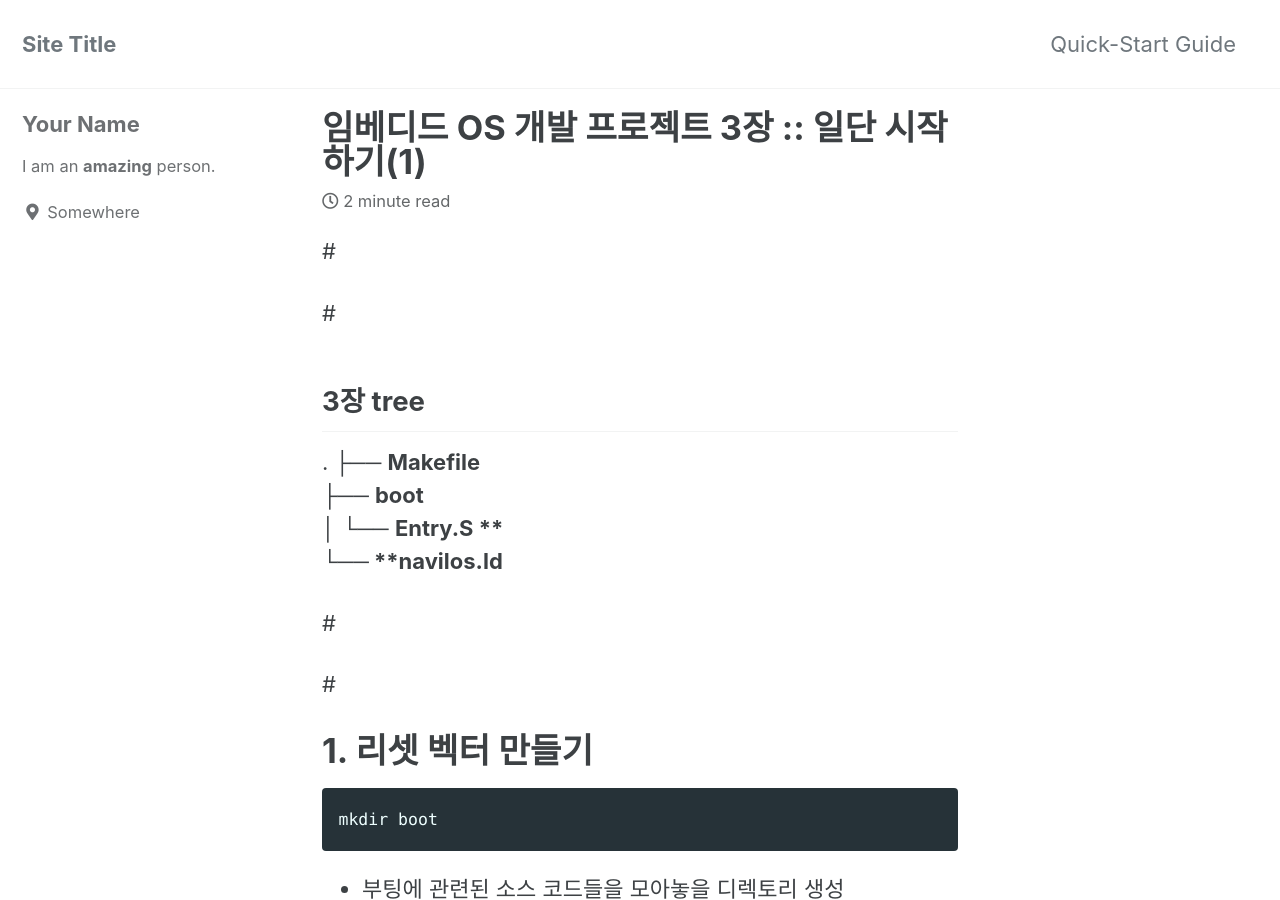
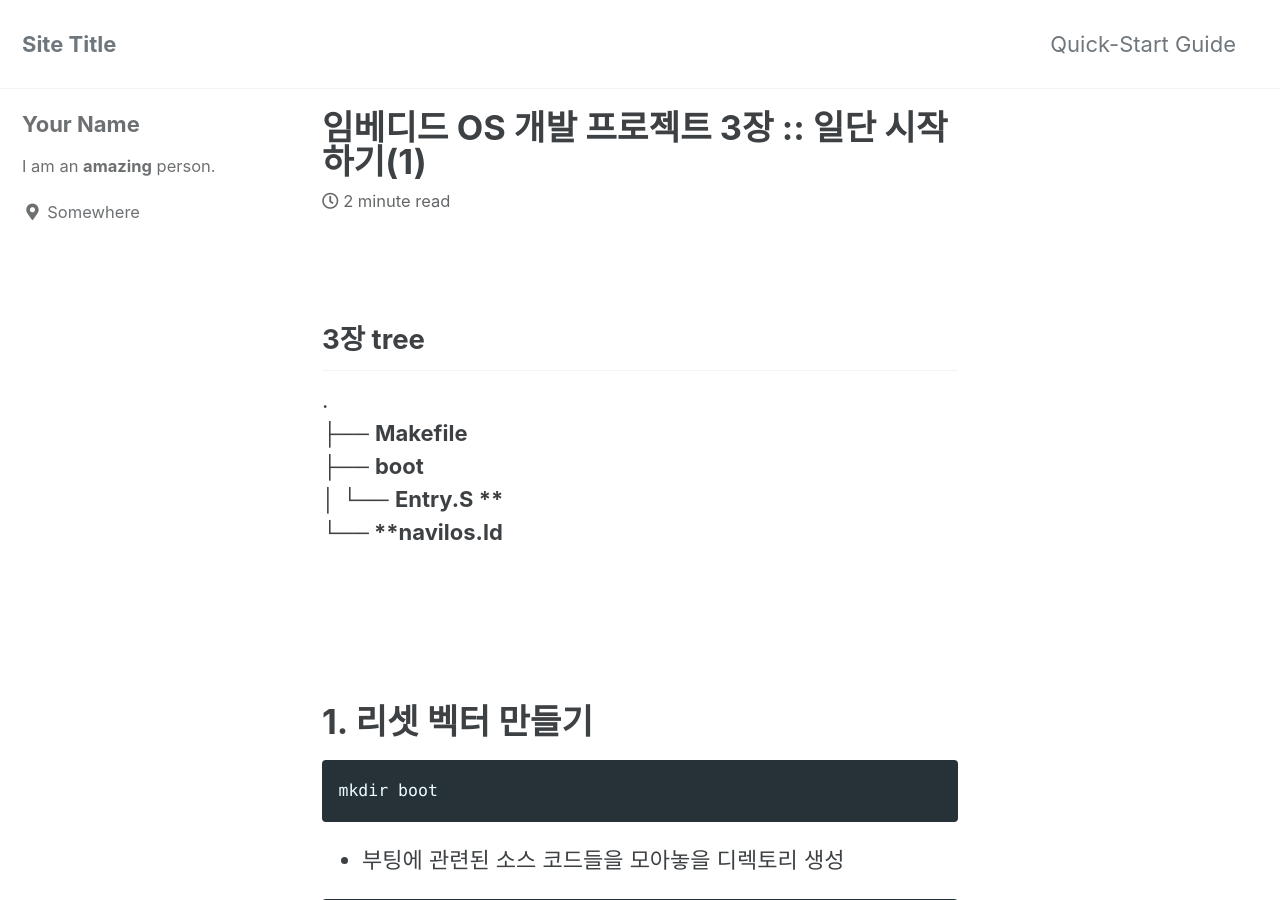
Before and after one commit to SangukisMe/SangukisMe.github.io, a Jekyll site: the page built from _posts/2021-07-12-일단 시작하기(1).md, in a window 1280 px wide and 900 px high. Built offline with Jekyll 4.4.1, drawn with Linux system fonts in a browser that asks for light colours; cached includes are drawn as plain includes; some of the changed text lies outside the part shown.

Commit message:
Fix posts

```diff
--- a/_posts/2021-07-12-일단 시작하기(1).md
+++ b/_posts/2021-07-12-일단 시작하기(1).md
@@ -10,9 +10,7 @@ tags:
 last_modified_at: 2021-07-12
 ---
 
-#
-
-#
+<br/>
 
 ## 3장 tree
 
@@ -22,9 +20,9 @@ last_modified_at: 2021-07-12
 │   └── **Entry.S **
 └── **navilos.ld**
 
-#
+<br/>
 
-#
+<br/>
 
 # 1. 리셋 벡터 만들기
 
@@ -87,9 +85,9 @@ hexdump Entry.bin
 - 바이너리 내용 확인
 - 성공시 Entry.S에 코딩한 것처럼 1024번지인 0x400까지 0으로 표시됨
 
-#
+<br/>
 
-#
+<br/>
 
 # 2. 실행 파일 만들기
 
@@ -144,9 +142,9 @@ arm-none-eabi-objdump -D navilos.axf
 
 - navilos.axf파일을 디스어셈블해서 내부가 어떻게 되어 있는지 출력
 
-#
+<br/>
 
-#
+<br/>
 
 # 3. QEMU에서 실행해보기
 
@@ -202,5 +200,3 @@ gdb-multiarch
 - 메모리 출력 명령으로 0번지의 메모리 주소에서 4바이트 출력
 - 0번지에 0xE1A0_0001가 들어가 있다면 성공
 - 성공 시 navilos.axf 파일에 있는 코드 데이터가 QEMU의 메모리에 제대로 다운로드가 된 것이다.
-
-#
```
Also changed, not shown: _posts/2021-07-12-개발 환경 구성하기.md (+5 -7 lines), _posts/2021-07-12-일단 시작하기(2).md (+3 -5 lines).
